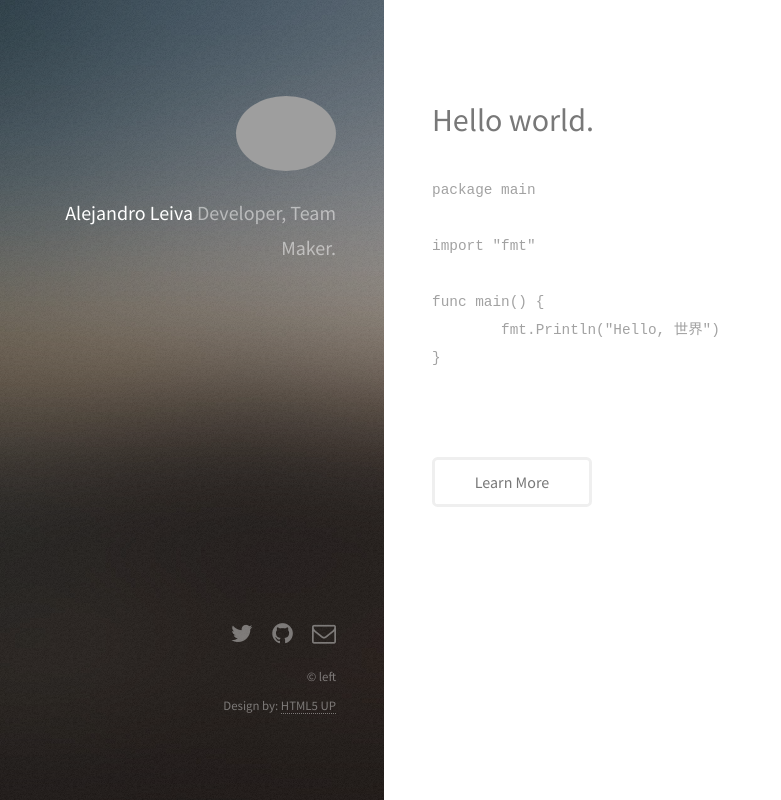
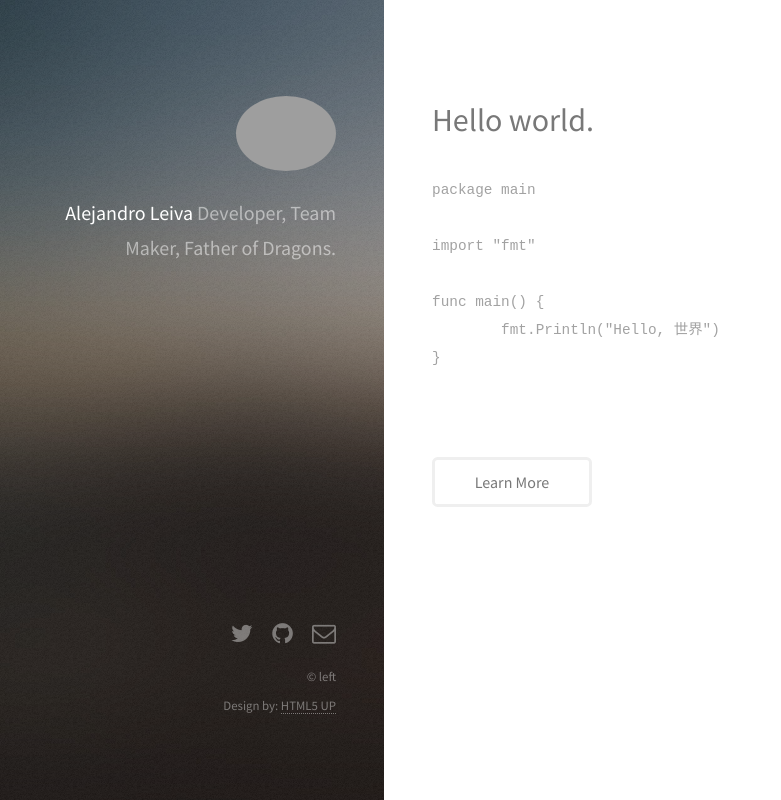
Before and after one commit to gloob/gloob.github.com, a plain HTML site: page index.html in a window 1280 px wide. Shown: the whole page, without its empty margins (0-781 px from the left). Drawn offline with Linux system fonts and the light colour scheme; grey boxes are pictures that could not be loaded.

Commit message:
Adding funny suggestion from friend @iLk

```diff
--- a/index.html
+++ b/index.html
@@ -23,7 +23,7 @@
 			<header id="header">
 				<a href="#" class="image avatar"><img src="https://pbs.twimg.com/profile_images/3226013690/8744ba3320bcf59f1054a1169e5d20d1_400x400.jpeg" alt="" /></a>
 				<h1><strong>Alejandro Leiva</strong><br />
-				Developer, Team Maker.<br />
+				Developer, Team Maker, Father of Dragons.<br />
 				</a></h1>
 			</header>
 
```
